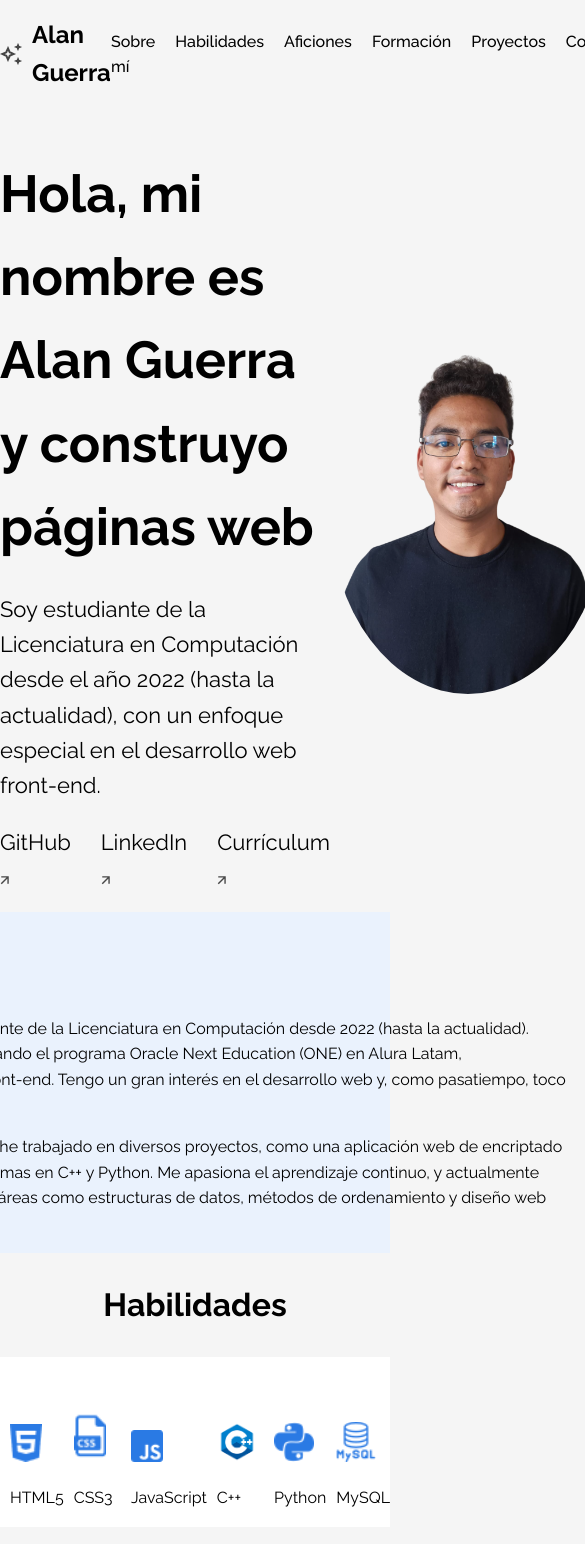
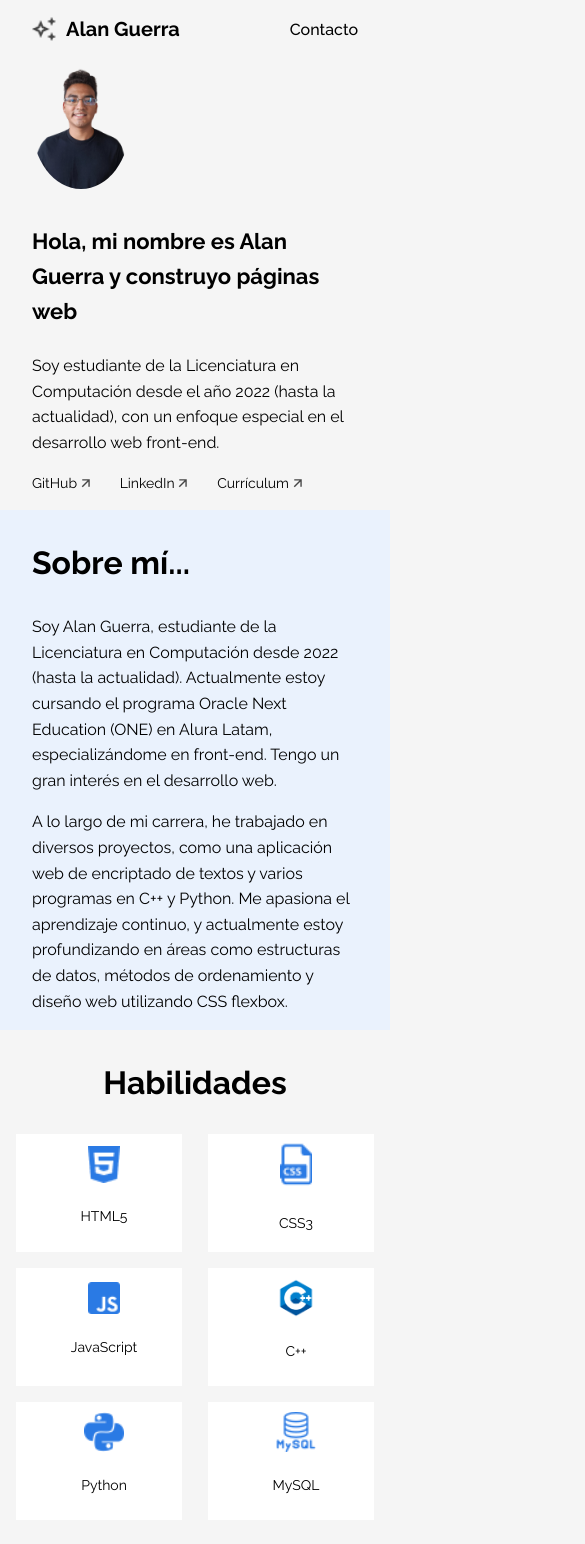
Before and after one commit to AlanGuerraO/portafolio-especializacion, a plain HTML site: page index.html in a window 390 px wide. Shown: the top 1544 px of the page, 585 px wide, since content can reach past the window. Drawn offline with Linux system fonts and the light colour scheme.

Commit message:
Agrega version para moviles

```diff
--- a/index.html
+++ b/index.html
@@ -48,7 +48,7 @@
         <section class="sobre-mi" id="sobre-mi" aria-labelledby="sobre-mi-titulo">
             <div class="sobre-mi__contenedor">
                 <h2 id="sobre-mi-titulo" class="sobre-mi__titulo">Sobre mí...</h2>
-                <p class="sobre-mi__texto">Soy Alan Guerra, estudiante de la Licenciatura en Computación desde 2022 (hasta la actualidad). Actualmente estoy cursando el programa Oracle Next Education (ONE) en Alura Latam, especializándome en front-end. Tengo un gran interés en el desarrollo web y, como pasatiempo, toco en un mariachi.</p>
+                <p class="sobre-mi__texto">Soy Alan Guerra, estudiante de la Licenciatura en Computación desde 2022 (hasta la actualidad). Actualmente estoy cursando el programa Oracle Next Education (ONE) en Alura Latam, especializándome en front-end. Tengo un gran interés en el desarrollo web.</p>
                 <p class="sobre-mi__texto">A lo largo de mi carrera, he trabajado en diversos proyectos, como una aplicación web de encriptado de textos y varios programas en C++ y Python. Me apasiona el aprendizaje continuo, y actualmente estoy profundizando en áreas como estructuras de datos, métodos de ordenamiento y diseño web utilizando CSS flexbox.</p>
             </div>
         </section>
--- a/style.css
+++ b/style.css
@@ -553,3 +553,183 @@ textarea {
         display: none;
     }
 }
+
+/* VERSION PARA MOVILES */
+@media (max-width: 575px) {
+    /* Estilos Globales */
+    body {
+        padding: 0 16px;
+        overflow-x: hidden; /* Evitar scroll horizontal */
+    }
+
+    h1, h2 {
+        font-size: 22px;
+    }
+
+    p {
+        font-size: 14px;
+    }
+
+    .presentacion,
+    .sobre-mi__contenedor,
+    .formacion__lista,
+    .proyectos__elemento,
+    .contacto__contenedor {
+        max-width: 100%;
+        padding: 0 16px;
+        box-sizing: border-box;
+    }
+
+    /* Asegurar que el fondo ocupe todo el ancho del viewport */
+    .sobre-mi,
+    .formacion,
+    .habilidades,
+    .contacto {
+        width: calc(100% + 32px); /* Asegurar que el fondo ocupe todo el ancho */
+        margin-left: -16px; /* Ajustar el margen para evitar desbordamientos */
+        padding-left: 16px;
+        padding-right: 16px;
+        box-sizing: border-box;
+    }
+
+    /* Cabecera */
+    .cabecera {
+        justify-content: space-between;
+        padding: 0 16px;
+    }
+
+    .cabecera__logo {
+        width: 24px;
+    }
+
+    .cabecera__titulo {
+        font-size: 20px;
+        white-space: nowrap;
+    }
+
+    .navegacion__lista {
+        display: flex;
+        gap: 20px;
+    }
+
+    .navegacion__elemento:not(:last-child) {
+        display: none;
+    }
+
+    .navegacion__elemento:last-child {
+        display: block;
+    }
+
+    /* Presentación */
+    .presentacion {
+        display: flex;
+        flex-direction: column-reverse; /* Coloca la imagen arriba del texto */
+        align-items: flex-start; /* Alinear contenido a la izquierda */
+        gap: 16px;
+    }
+
+    .presentacion__foto {
+        width: 98px;
+        height: auto; /* Mantener la proporción de la imagen */
+        border-radius: 50%; /* Asegurar que sea una imagen circular */
+        max-width: 100%;
+    }
+
+    .presentacion__titulo {
+        font-size: 22px; /* Ajustar el tamaño del texto para móviles */
+        font-weight: 700;
+        text-align: left; /* Alinear el texto a la izquierda */
+    }
+
+    .presentacion__subtitulo {
+        font-size: 16px;
+        font-weight: 400;
+        text-align: left;
+    }
+
+    .redes__link {
+        font-size: 14px;
+    }
+
+    /* Sección "Sobre mí" */
+    .sobre-mi__texto {
+        width: 100%;
+        text-align: left;
+    }
+
+    /* Habilidades y Aficiones */
+    .habilidades__lista,
+    .aficiones__lista {
+        display: flex;
+        flex-wrap: wrap;
+        justify-content: space-between;
+        gap: 16px;
+    }
+
+    .habilidades__elementos,
+    .aficiones__elemento {
+        width: 156px; /* Ajustar el ancho a 156px */
+        height: 118px; /* Ajustar la altura a 118px */
+        background: #ffffff;
+        display: flex;
+        flex-direction: column;
+        align-items: center;
+        justify-content: center;
+        text-align: center;
+        gap: 8px;
+    }
+
+    .habilidades__icono,
+    .aficiones__icono {
+        width: 100%;
+        height: auto;
+        max-width: 32px;
+    }
+
+    .icono-especial {
+        max-width: 40px;
+        height: auto;
+    }
+
+    .icono-especial1 {
+        max-height: 45px;
+        width: auto;
+    }
+
+    /* Formacion */
+    .formacion__lista {
+        display: flex;
+        flex-direction: column;
+        width: 100%;
+    }
+
+    /* Proyectos */
+    .proyectos{
+        padding-bottom: 32px;
+    }
+
+    .proyectos__elemento{
+        display: flex;
+        flex-direction: column;
+    }
+
+    .proyectos__imagen {
+        max-width: 100%;
+        height: auto;
+    }
+
+    /* Contacto */
+    .contacto__contenedor--formulario {
+        width: 100%;
+        text-align: left;
+    }
+
+    .contacto__texto {
+        width: 100%;
+        text-align: left;
+    }
+
+    .contacto__imagen {
+        display: none;
+    }
+}
```
